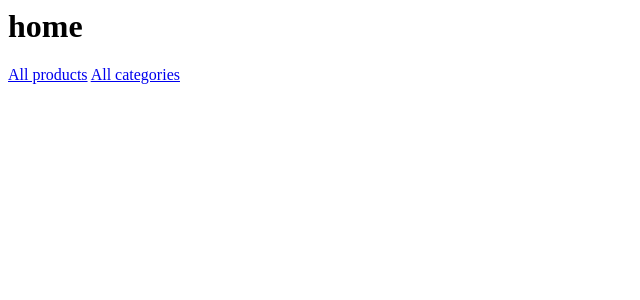
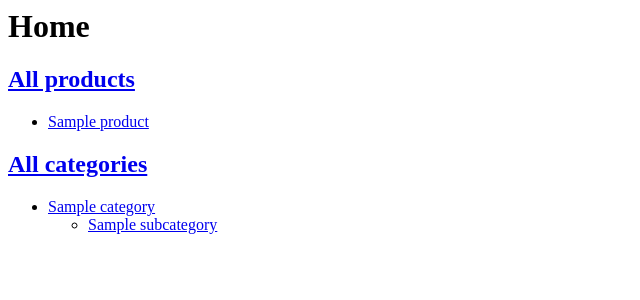
Before and after one commit to nicmatts/tents-test, a Django app: template store/templates/home.html in a window 1280 px wide. Shown: the top 300 px of the page, without its empty margins (0-640 px from the left). Run offline with Django 3.2, Linux system fonts and the light colour scheme; the template is opened without the code that fills it: most values are stand-ins (such as "Sample title", 1, 10 or a date in 2020).

Commit message:
Add products and categories to front page

```diff
--- a/store/templates/home.html
+++ b/store/templates/home.html
@@ -1,8 +1,28 @@
 <html>
     <head><title>Tents and Events RentAll</title></head>
     <body>
-        <h1>home</h1>
-        <a href="{% url 'all_products' %}">All products</a>
-        <a href="{% url 'categories' %}">All categories</a>
+        <h1>Home</h1>
+        <h2><a href="{% url 'all_products' %}">All products</a></h2>
+
+        <ul>
+        {% for product in products %}
+            <li><a href="{% url 'single_product' product.slug %}">{{ product.name }}</a></li>
+        {% endfor %}
+        </ul>
+
+
+        <h2><a href="{% url 'categories' %}">All categories</a></h2>
+
+        <ul>
+        {% for category in categories %}
+            <li><a href="{% url 'category' category.slug %}">{{ category.name }}</a>
+                <ul>
+                {% for subcategories in category.subcategories.all %}
+                    <li><a href="{% url 'subcategory' category.slug subcategories.slug %}">{{ subcategories.name }}</a></li>
+                {% endfor %}
+                </ul>
+            </li>
+        {% endfor %}
+        </ul>
     </body>
 </html>
```
